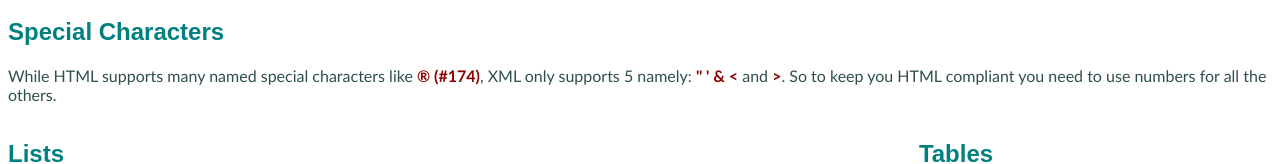
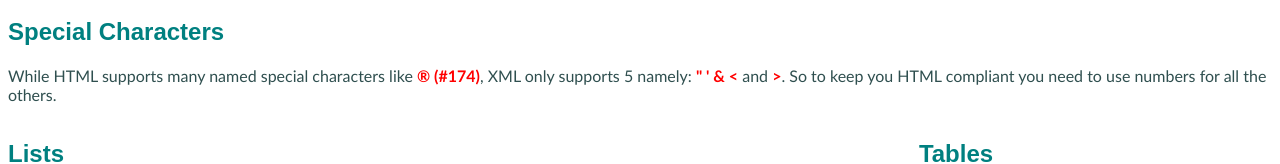
Before and after one commit to 105962079/LAB5, a plain HTML site: page index.html in a window 1280 px wide. Shown: the part 477-641 px from the top of the page. Drawn offline with Linux system fonts and the light colour scheme.

Commit message:
change color of special

```diff
--- a/styles/lab04.css
+++ b/styles/lab04.css
@@ -48,7 +48,7 @@ table, thead, tr, th, td, tbody, tfoot {
 }
 /* Style for elements with class="special" */
 .special {
-        color: darkred; /* Text color */
+        color: red; /* Text color */
         font-weight: bold; /* Bold text */
 }
 
```
